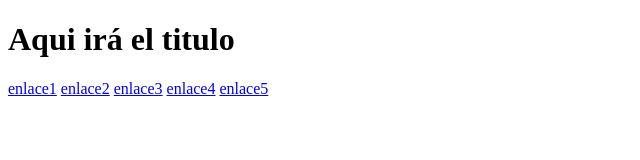
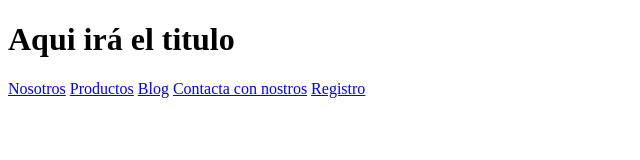
Before and after one commit to carlosOri/prueba_html, a plain HTML site: page index.html in a window 1280 px wide. Shown: the whole page, without its empty margins (0-640 px from the left). Drawn offline with Linux system fonts and the light colour scheme.

Commit message:
cambios barra

```diff
--- a/index.html
+++ b/index.html
@@ -9,11 +9,11 @@
     <header>
         <h1>Aqui irá el titulo</h1>
         <nav>
-            <a href="#">enlace1</a>
-            <a href="#">enlace2</a>
-            <a href="#">enlace3</a>
-            <a href="#">enlace4</a>
-            <a href="#">enlace5</a>
+            <a href="#">Nosotros</a>
+            <a href="#">Productos</a>
+            <a href="#">Blog</a>
+            <a href="#">Contacta con nostros</a>
+            <a href="#">Registro</a>
         </nav>
     </header>
 </body>
```
